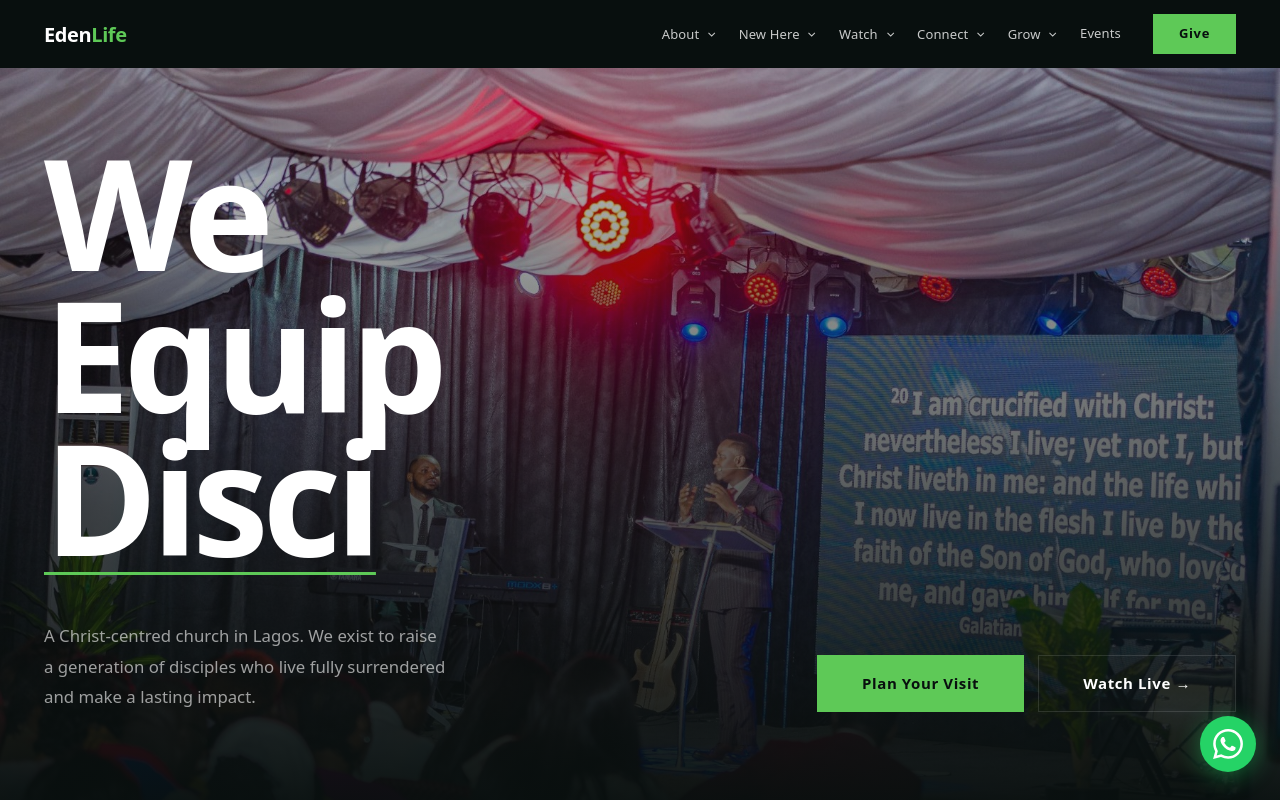
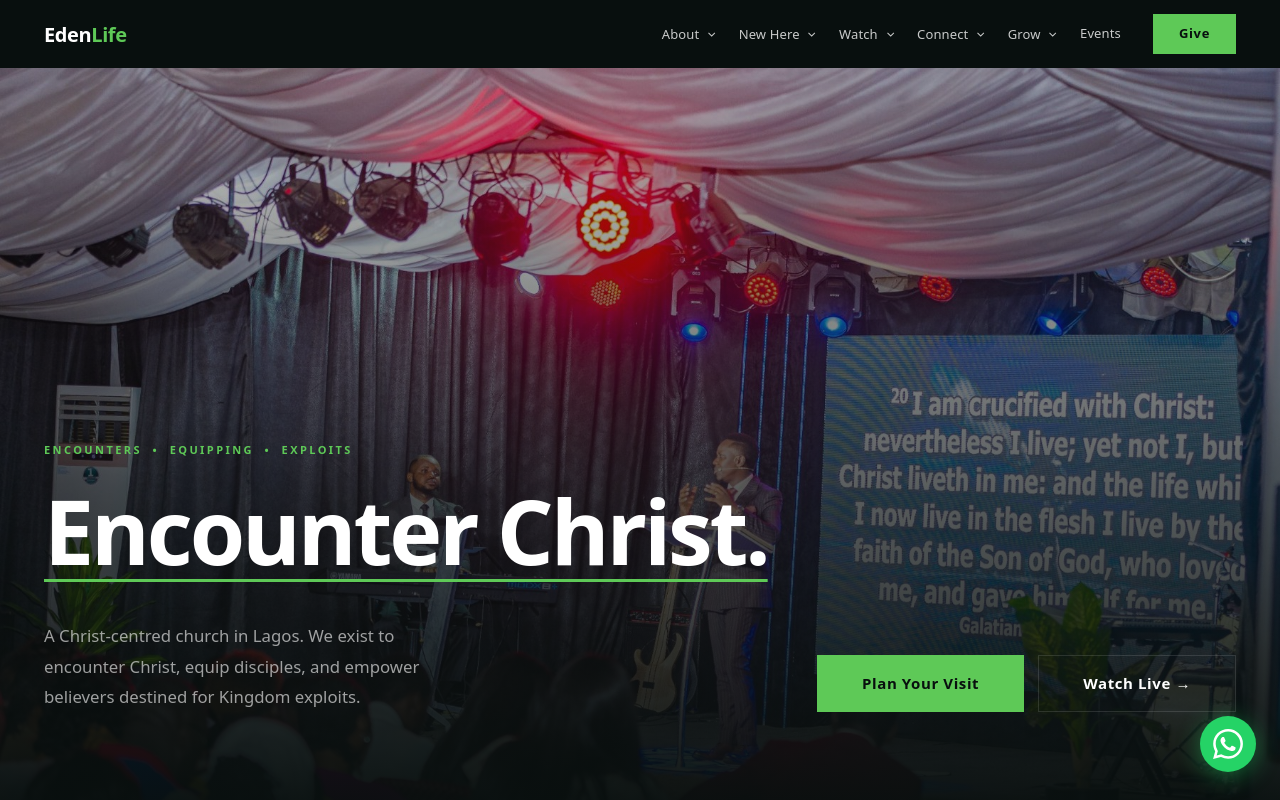
Before and after one commit to Yomixxx/eden-life-website, a plain HTML site: page index.html in a window 1280 px wide. Shown: the top 800 px of the page. Drawn offline with Linux system fonts and the light colour scheme.

Commit message:
Update hero title animation, pre-header tagline, and mission statement

```diff
--- a/assets/site.js
+++ b/assets/site.js
@@ -490,12 +490,16 @@
   if (twTarget) {
     const reducedMotion = window.matchMedia('(prefers-reduced-motion: reduce)').matches;
     if (!reducedMotion) {
-      const words = ['People.', 'Disciples.', 'Leaders.', 'Communities.'];
-      let wIdx    = 0;
+      const phrases = [
+        'We Equip Disciples.',
+        'Encounter Christ.',
+        'Destined for Exploits.'
+      ];
+      let pIdx    = 0;
       let cIdx    = 0;
       let erasing = false;
 
-      // Empty the span — we'll type the first word in
+      // Empty the span — we'll type the first phrase in
       twTarget.textContent = '';
 
       // Cursor element (after the span, so underline stays on typed text)
@@ -506,34 +510,34 @@
 
       // Keep a static accessible label so screen readers aren't confused
       const h1 = twTarget.closest('h1');
-      if (h1) h1.setAttribute('aria-label', 'We Equip People, Disciples, Leaders, Communities');
+      if (h1) h1.setAttribute('aria-label', 'We Equip Disciples. Encounter Christ. Destined for Exploits.');
 
       function twTick() {
-        const word = words[wIdx];
+        const phrase = phrases[pIdx];
         if (!erasing) {
           cIdx++;
-          twTarget.textContent = word.slice(0, cIdx);
-          if (cIdx === word.length) {
+          twTarget.textContent = phrase.slice(0, cIdx);
+          if (cIdx === phrase.length) {
             erasing = true;
-            setTimeout(twTick, 1900);   // pause before erasing
+            setTimeout(twTick, 2200);   // pause before erasing
           } else {
-            setTimeout(twTick, 88);     // typing speed
+            setTimeout(twTick, 65);     // typing speed
           }
         } else {
           cIdx--;
-          twTarget.textContent = word.slice(0, cIdx);
+          twTarget.textContent = phrase.slice(0, cIdx);
           if (cIdx === 0) {
             erasing = false;
-            wIdx    = (wIdx + 1) % words.length;
-            setTimeout(twTick, 320);    // pause before next word
+            pIdx    = (pIdx + 1) % phrases.length;
+            setTimeout(twTick, 350);    // pause before next phrase
           } else {
-            setTimeout(twTick, 48);     // erasing speed
+            setTimeout(twTick, 35);     // erasing speed
           }
         }
       }
 
       // Start after hero entrance animation finishes (~hero-foot delay 0.54s + duration 0.65s)
-      setTimeout(twTick, 1000);
+      setTimeout(twTick, 800);
     }
   }
 
--- a/index.html
+++ b/index.html
@@ -299,14 +299,14 @@
     }
     .hero-h1 {
       font-family: var(--font-display);
-      font-size: clamp(4.5rem, 12vw, 10.5rem);
-      font-weight: 900; line-height: .93;
-      letter-spacing: -0.04em; color: var(--text-hi);
+      font-size: clamp(3rem, 7vw, 6.5rem);
+      font-weight: 900; line-height: 1.05;
+      letter-spacing: -0.035em; color: var(--text-hi);
     }
     .hero-h1 .hl {
       text-decoration: underline;
       text-decoration-color: var(--eden);
-      text-underline-offset: clamp(6px, 1.4vw, 16px);
+      text-underline-offset: clamp(6px, 1.2vw, 14px);
       text-decoration-thickness: 3px;
     }
     .hero-foot {
@@ -1079,9 +1079,10 @@
       <img src="assets/photos/service-wide.jpg" alt="Eden Life congregation gathered in worship" class="hero-bg">
       <div class="hero-veil" aria-hidden="true"></div>
       <div class="hero-body">
-        <h1 class="hero-h1">We<br>Equip<br><span class="hl">People.</span></h1>
+        <p class="hero-pre">Encounters &nbsp;•&nbsp; Equipping &nbsp;•&nbsp; Exploits</p>
+        <h1 class="hero-h1"><span class="hl">We Equip Disciples.</span></h1>
         <div class="hero-foot">
-          <p class="hero-desc">A Christ-centred church in Lagos. We exist to raise a generation of disciples who live fully surrendered and make a lasting impact.</p>
+          <p class="hero-desc">A Christ-centred church in Lagos. We exist to encounter Christ, equip disciples, and empower believers destined for Kingdom exploits.</p>
           <div class="hero-btns">
             <a href="/new-here/plan-your-visit.html" class="btn btn-primary btn-lg">Plan Your Visit</a>
             <a href="/watch/watch-live.html" class="btn btn-ghost btn-lg">Watch Live →</a>
```
